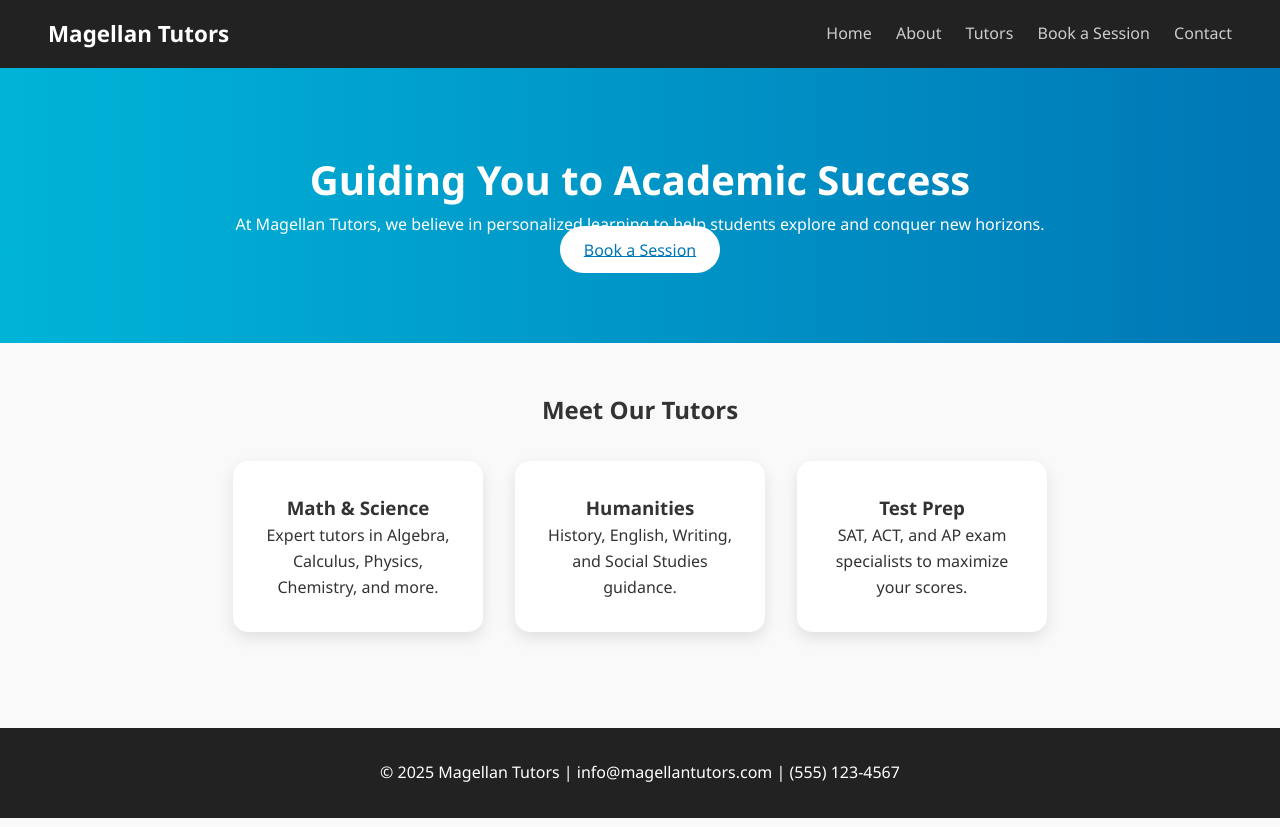
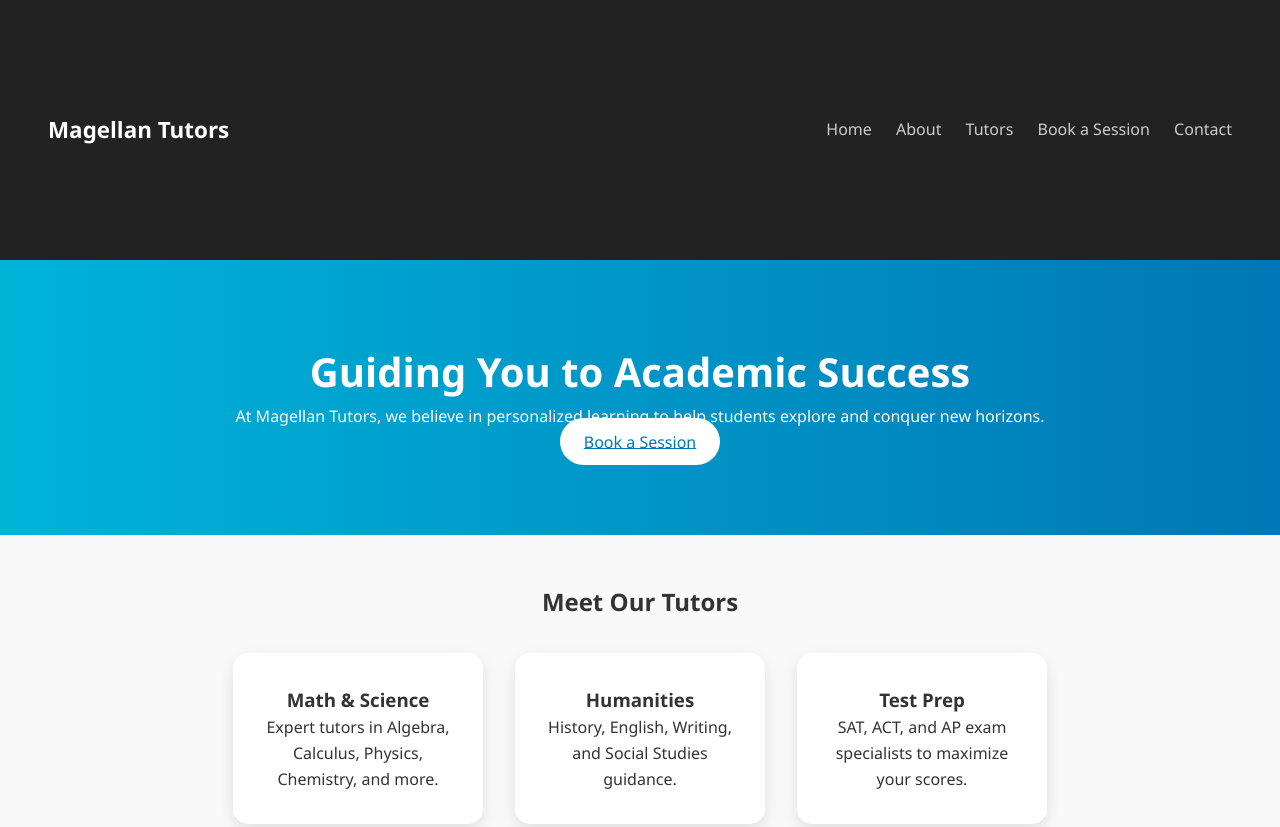
Before and after one commit to AAblaster/Magellan-Tutors, a plain HTML site: page index.html in a window 1280 px wide. Shown: the top 827 px of the page. Drawn offline with Linux system fonts and the light colour scheme.

Commit message:
Update style.css

```diff
--- a/style.css
+++ b/style.css
@@ -17,7 +17,7 @@ body {
   display: flex;
   justify-content: space-between;
   align-items: center;
-  padding: 1rem 3rem;
+  padding: 7rem 3rem;
   background: #222;
   color: #fff;
   position: sticky;
```
